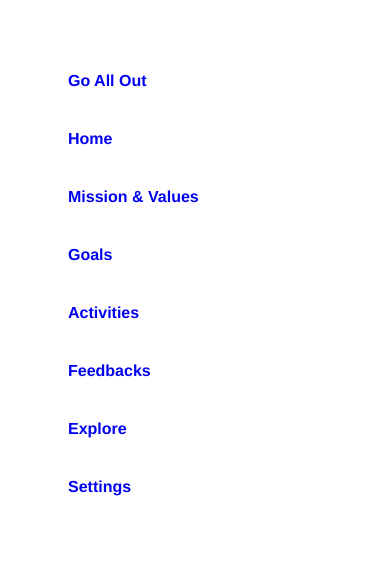
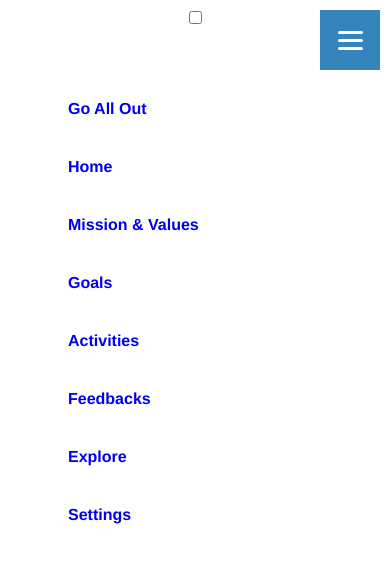
Before and after one commit to Kazuchanfl/hr_app_concept_frontend, a Vue app: page / in a window 390 px wide. Shown: the top 562 px of the page. Built offline with nearby package versions, Linux system fonts and the light colour scheme.

Commit message:
add hamburger-menu

```diff
--- a/src/components/GlobalMenu.vue
+++ b/src/components/GlobalMenu.vue
@@ -1,4 +1,8 @@
 <template>
+<div class="hamburger-menu">
+  <input type="checkbox" id="menu-btn-check">
+  <label for="menu-btn-check" class="menu-btn"><span></span></label>
+</div>
 <div class="menu-background">
   <ul>
     <li class="logo"><Logo></Logo></li>
@@ -56,7 +60,41 @@ a:hover {
   color: #dddddd;
 }
 
+.menu-btn {
+    position: fixed;
+    top: 10px;
+    right: 10px;
+    display: flex;
+    height: 60px;
+    width: 60px;
+    justify-content: center;
+    align-items: center;
+    z-index: 90;
+    background-color: #3584bb;
+}
+.menu-btn span,
+.menu-btn span:before,
+.menu-btn span:after {
+    content: '';
+    display: block;
+    height: 3px;
+    width: 25px;
+    border-radius: 3px;
+    background-color: #ffffff;
+    position: absolute;
+}
+.menu-btn span:before {
+    bottom: 8px;
+}
+.menu-btn span:after {
+    top: 8px;
+}
+
 @media screen and (min-width: 600px) {
+  div.hamburger-menu {
+    display: none;
+  }
+
   div.menu-background {
     background: linear-gradient(#f19aff, #66f6ff);
     position: absolute;
```
